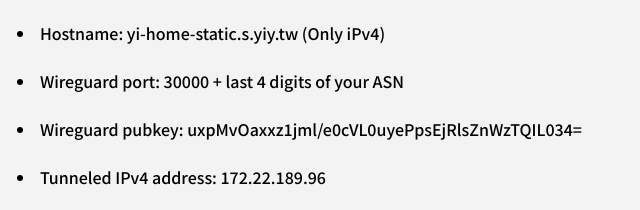
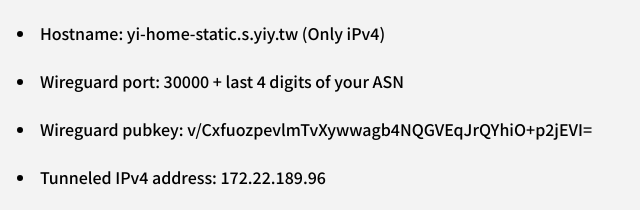
Before and after one commit to steveyiyo/SteveYi-Network, a plain HTML site: page dn42.html in a window 1280 px wide. Shown: the part 925-1135 px from the top of the page, 304-944 px from the left. Drawn offline with Linux system fonts and the light colour scheme; a web font is replaced by a local one.

Commit message:
Edit "tw-home" public key

```diff
--- a/dn42.html
+++ b/dn42.html
@@ -52,7 +52,7 @@
                     <li>Location: Changhua, TW (Hinet)</li><br>
                     <li>Hostname: yi-home-static.s.yiy.tw (Only iPv4)</li><br>
                     <li>Wireguard port: 30000 + last 4 digits of your ASN</li><br>
-                    <li>Wireguard pubkey: uxpMvOaxxz1jml/e0cVL0uyePpsEjRlsZnWzTQIL034=</li><br>
+                    <li>Wireguard pubkey: v/CxfuozpevlmTvXywwagb4NQGVEqJrQYhiO+p2jEVI=</li><br>
                     <li>Tunneled IPv4 address: 172.22.189.96</li><br>
                     <li>Tunneled IPv6 address: fd69:9889:9692:1::1</li><br>
                     <h3>tw-tanet</h3>
```
